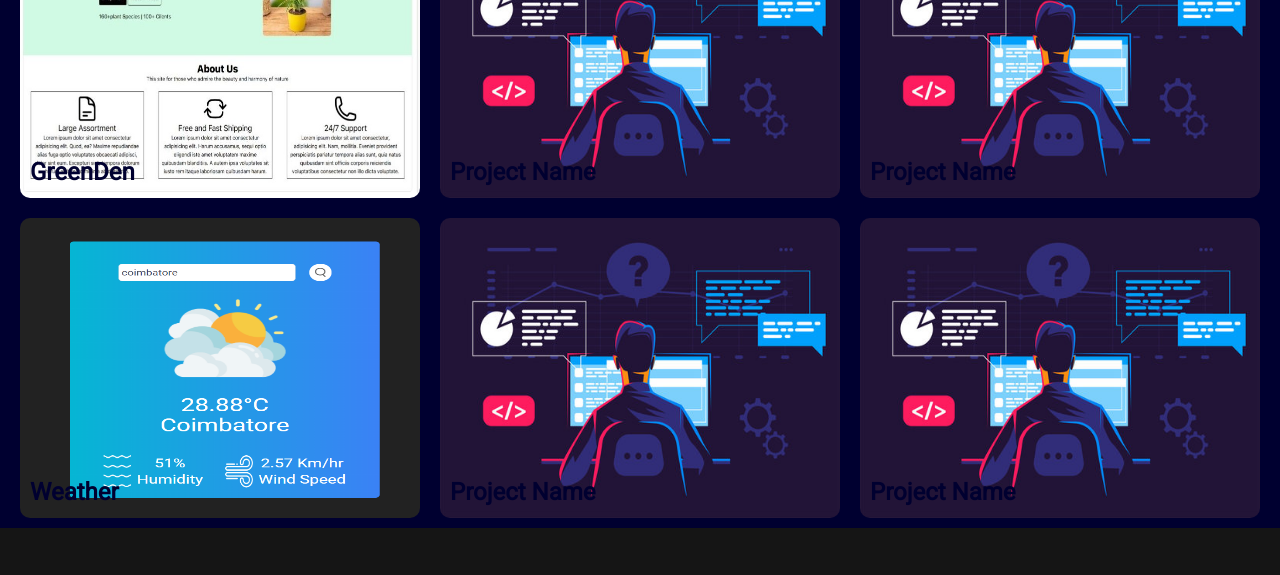
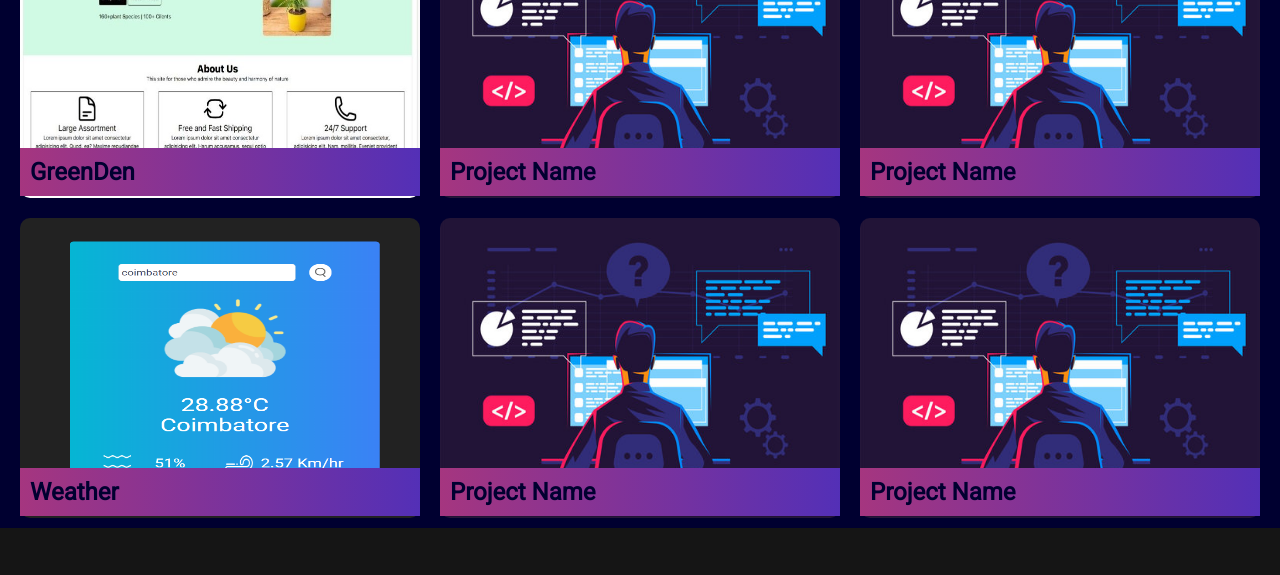
Before and after one commit to SharanS6/Portfolio, a plain HTML site: page index.html in a window 1280 px wide. Shown: the part 2644-3219 px from the top of the page. Drawn offline with nearby package versions, Linux system fonts and the light colour scheme.

Commit message:
Update style.css

```diff
--- a/style.css
+++ b/style.css
@@ -555,7 +555,7 @@ a {
 }
 
 .project-popup h2 {
-    /* background: linear-gradient(90.21deg, #AA367C -5.91%, #4A2FBD 111.58%); */
+     background: linear-gradient(90.21deg, #AA367C -5.91%, #4A2FBD 111.58%);
     color: #000030;
     padding: 10px;
 
```
